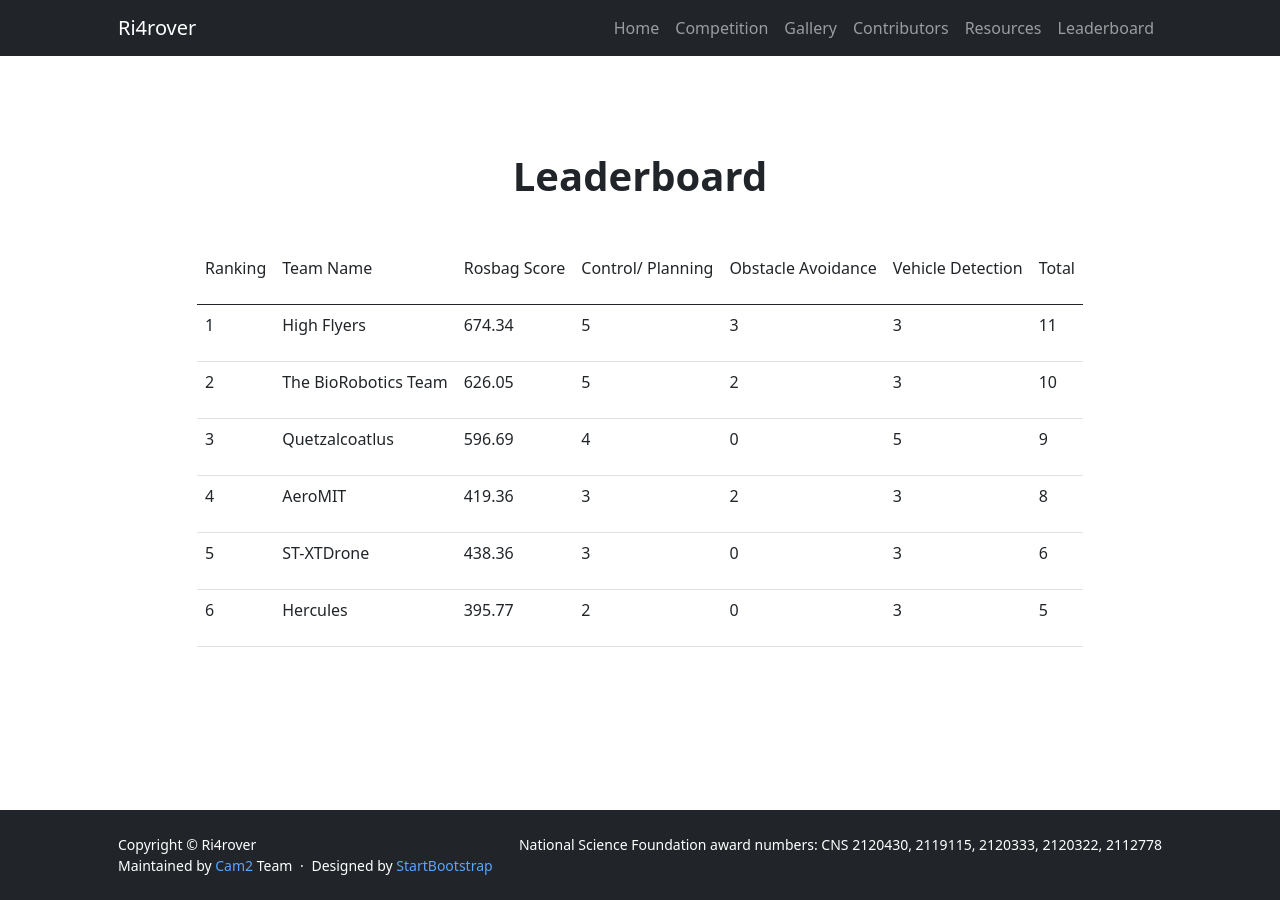
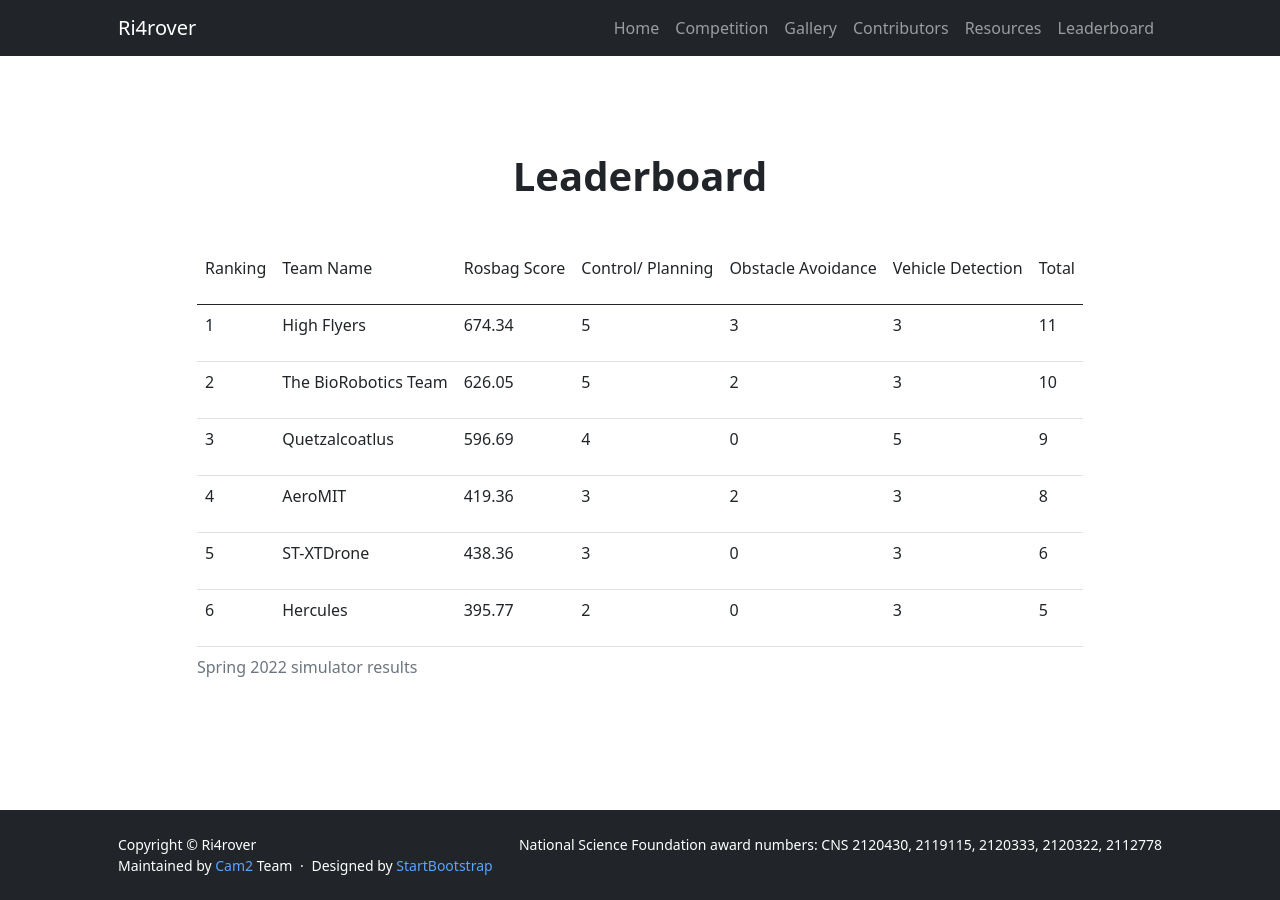
Before and after one commit to OliverQiang/Ri4rover, a Jekyll site: the page built from _pages/leaderboard.html, in a window 1280 px wide. Built offline with Jekyll 4.4.1, drawn with Linux system fonts in a browser that asks for light colours.

Commit message:
Changed leaderboard and homepage

```diff
--- a/_pages/leaderboard.html
+++ b/_pages/leaderboard.html
@@ -15,6 +15,7 @@
     <div class="row justify-content-center">
         <div class="col-auto">
             <table class="c34 table table-hover table-responsive">
+                <caption>Spring 2022 simulator results</caption>
                 <thead>
                     <tr class="c37">
                         <td class="c28" colspan="1" rowspan="1">
--- a/index.html
+++ b/index.html
@@ -15,7 +15,7 @@
                 <div class="my-5 text-center text-xl-start">
                     <h1 class="display-5 fw-bolder text-white mb-2">Research Infrastructure for Real-Time Onboard Vision Enabled Robots</h1>
                     <p class="lead fw-normal text-white-50 mb-4">A competition where autonomous drones actively track one of several ground robots in a miniature city</p>
-                    <p class="lead fw-normal text-white-50 mb-4">Welcome to join <a href="https://join.slack.com/t/lpcvc/shared_invite/zt-1fdowvmtf-YN3rg13WAni5FZ3sFKuN2Q">lpcvc.slack.com (2022-uav-chase channel)</a> to receive news about the challenge</p>
+                    <p class="lead fw-normal text-white-50 mb-4">Welcome to join <a href="https://join.slack.com/t/lpcvc/shared_invite/zt-1fdowvmtf-YN3rg13WAni5FZ3sFKuN2Q">lpcvc.slack.com (2023-uav-chase channel)</a> to receive news about the challenge</p>
 		    <p class="lead fw-normal text-white-50 mb-4">Competition Video: <a href="https://youtu.be/4r54kttoLWE">2023 IEEE Autonomous UAV (Unmanned Aerial Vehicle) Chase Challenge</a> </p>
                     <p class="lead fw-normal text-white mb-2">Sponsors: National Science Foundation, IEEE Computer Society, and Purdue College of Engineering</p>
                 </div>
```
